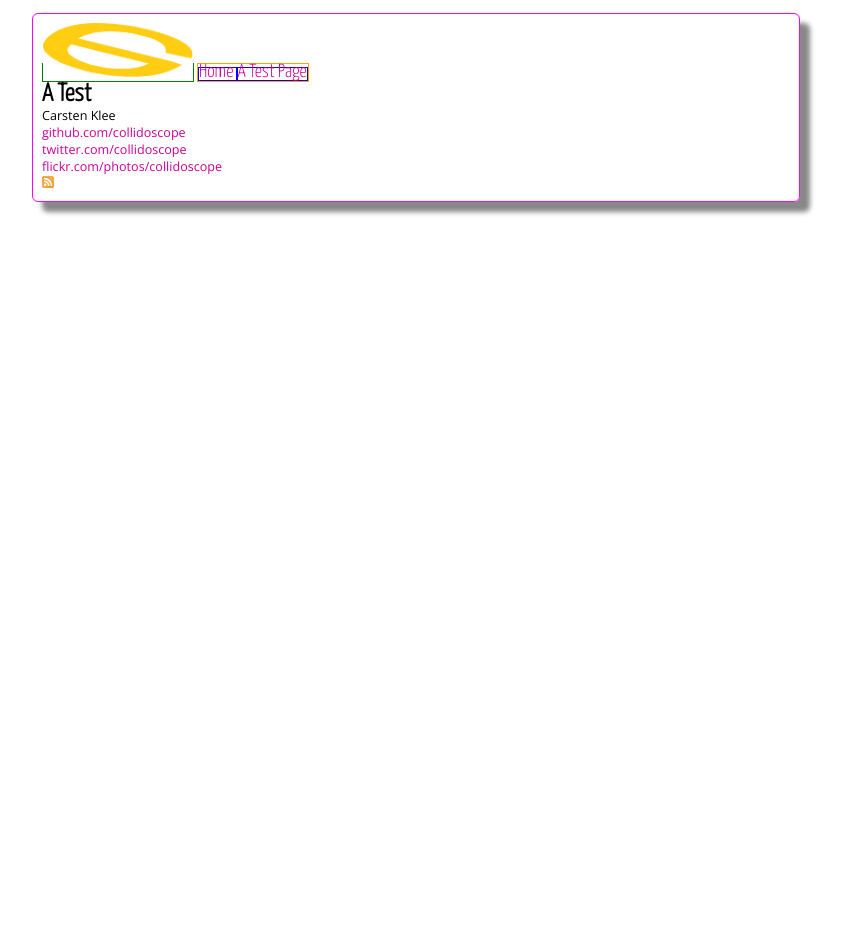
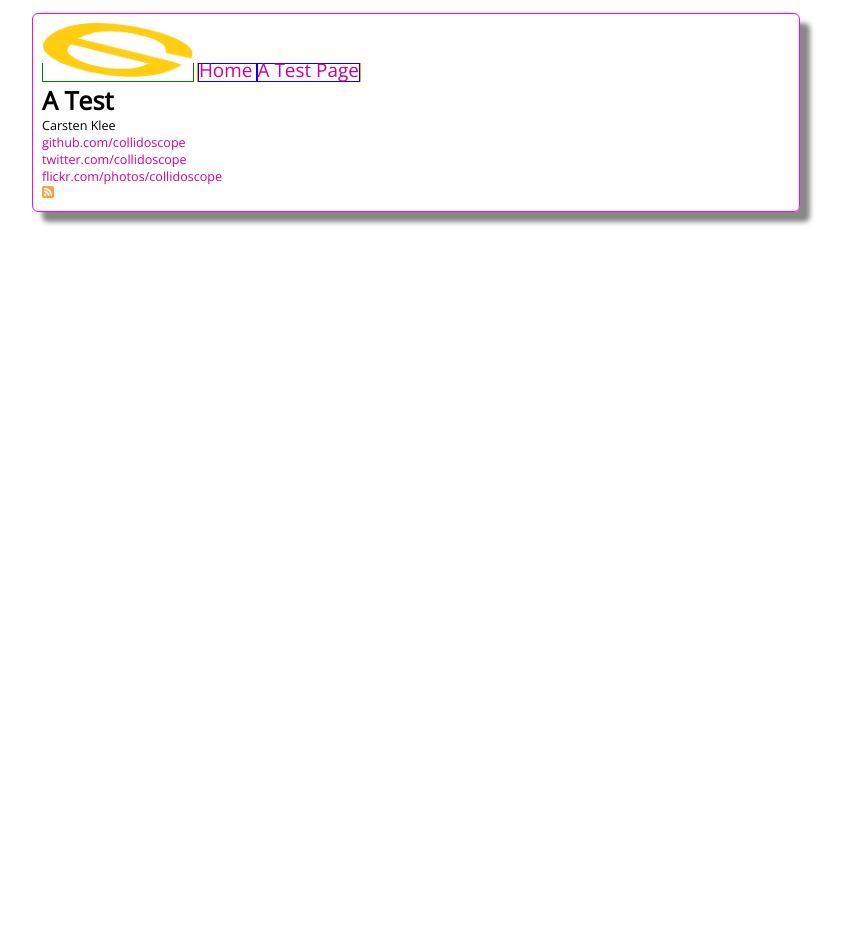
Before and after one commit to collidoscope/collidoscope.github.com, a Jekyll site: the page built from test/test.md, in a window 1280 px wide. Shown: the whole page, without its empty margins (224-1068 px from the left). Built offline with Jekyll 4.4.1, drawn with Linux system fonts in a browser that asks for light colours; some web fonts are replaced; Markdown is read by kramdown in place of the engine named in the settings.

Commit message:
Updated css/screen.css

```diff
--- a/css/screen.css
+++ b/css/screen.css
@@ -12,8 +12,8 @@ html, body {height: 100%;font-size:14px;}
 
 body { background-color: white;font: 0.9em 'Open Sans', sans-serif;*font-size: small;padding: 1% 20% 1% 20%;
 }
-
-h1 {font-size: 2em;font-family: 'Yanone Kaffeesatz', sans-serif;}
+/*font-family: 'Yanone Kaffeesatz', sans-serif;*/
+h1 {font-size: 2em;}
 h2 {font-size: 1.7em;}
 h3 {font-size: 1.5em;}
 h4 {font-size: 1.3em;}
@@ -30,7 +30,7 @@ a:active{color:#FF00FF; text-decoration: none;}
 hr.trenner {height:1px;color:#FF9900;}
 
 /* Navigation */
-#nav_ul{list-style-type:none;display:inherit;font-family: 'Yanone Kaffeesatz', sans-serif;}
+#nav_ul{list-style-type:none;display:inherit;}
 .nav_li, .nav_li_active{display:inline;border:1px solid blue;}
 a.nav_a {font-size:1.5em;}
 #main_nav{border:1px solid orange;display:inline;}
```
